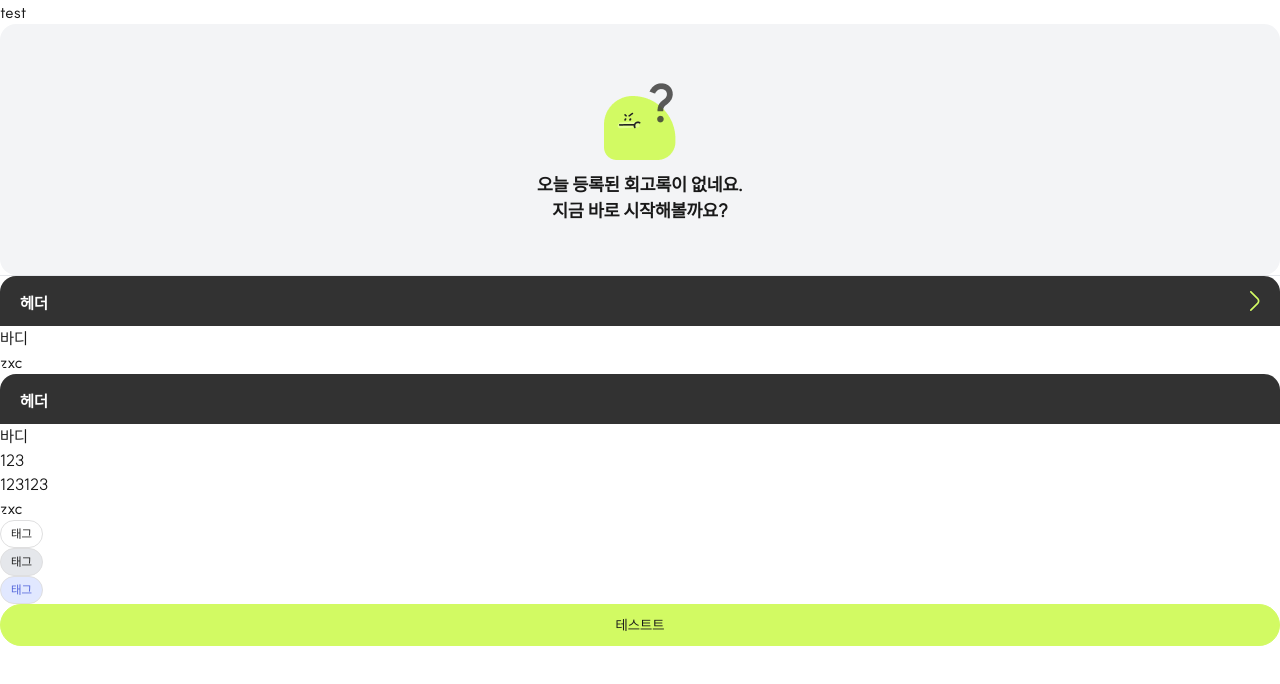
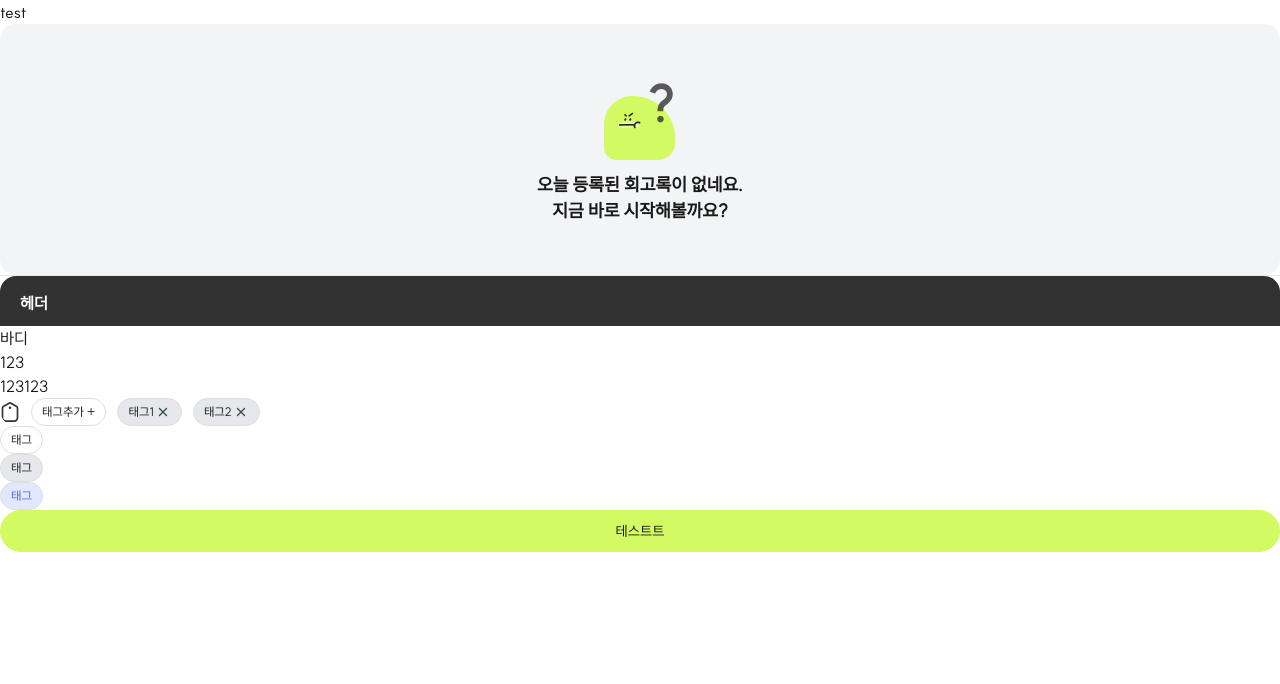
Before and after one commit to muzi55/didit, a Next.js app: page / in a window 1280 px wide. Shown: the top 684 px of the page. Built offline with nearby package versions, Linux system fonts and the light colour scheme.

Commit message:
component: DeilyCard에 TagList 추가 및 아이콘 컴포넌트 추가

```diff
--- a/src/app/_components/common/card/DailyCard.tsx
+++ b/src/app/_components/common/card/DailyCard.tsx
@@ -2,21 +2,16 @@ import Link from "next/link";
 import React from "react";
 
 import { icons } from "@/shared/libs/common/icons";
+
+import Tag from "../tag/Tag";
+import type { CardTagListProps } from "./cardType";
 
 interface DailyCardProps {
 	children: React.ReactNode;
 }
 
 export default function DailyCard({ children }: DailyCardProps) {
-	return (
-		<div>
-			{children}
-			<div>
-				{/* tag */}
-				zxc
-			</div>
-		</div>
-	);
+	return <div>{children}</div>;
 }
 
 const Header = ({
@@ -38,5 +33,23 @@ const Body = ({ children }: { children: string }) => {
 	return <div dangerouslySetInnerHTML={{ __html: children }}></div>;
 };
 
+const TagList = ({ listItem }: CardTagListProps) => {
+	return (
+		<ul className="flex items-center gap-x-[11px]">
+			<li>{icons.label}</li>
+			<li>
+				<Tag onClick={() => {}}>태그추가 +</Tag>
+			</li>
+
+			{listItem.map(el => (
+				<Tag key={el.label} onClick={el.onClick} type={"remove"} icon={true}>
+					{el.label}
+				</Tag>
+			))}
+		</ul>
+	);
+};
+
 DailyCard.Header = Header;
 DailyCard.Body = Body;
+DailyCard.TagList = TagList;
--- /dev/null
+++ b/src/app/_components/common/card/cardType.ts
@@ -0,0 +1,6 @@
+export interface CardTagListProps {
+	listItem: Array<{
+		label: string;
+		onClick: () => void;
+	}>;
+}
--- a/src/app/_components/common/tag/Tag.tsx
+++ b/src/app/_components/common/tag/Tag.tsx
@@ -7,7 +7,7 @@ interface TagProps {
 	children: React.ReactNode;
 	onClick: () => void;
 	type?: TagType;
-	icon?: React.ReactNode;
+	icon?: boolean;
 }
 
 export default function Tag({
--- a/src/app/page.tsx
+++ b/src/app/page.tsx
@@ -17,15 +17,14 @@ export default function Home() {
 
 			<DailyRecordProvider>
 				<DailyCard>
-					<DailyCard.Header href="/test">헤더</DailyCard.Header>
-					<DailyCard.Body>바디</DailyCard.Body>
-				</DailyCard>
-			</DailyRecordProvider>
-
-			<DailyRecordProvider>
-				<DailyCard>
 					<DailyCard.Header>헤더</DailyCard.Header>
 					<DailyCard.Body>{`바디 <p>123</p> <h1>123123</h1>`}</DailyCard.Body>
+					<DailyCard.TagList
+						listItem={[
+							{ label: "태그1", onClick: () => {} },
+							{ label: "태그2", onClick: () => {} },
+						]}
+					/>
 				</DailyCard>
 			</DailyRecordProvider>
 
--- a/src/shared/libs/common/icons.tsx
+++ b/src/shared/libs/common/icons.tsx
@@ -395,4 +395,29 @@ export const icons = {
 			/>
 		</svg>
 	),
+	label: (
+		<svg
+			width="20"
+			height="20"
+			viewBox="0 0 20 20"
+			fill="none"
+			xmlns="http://www.w3.org/2000/svg"
+		>
+			<g clipPath="url(#clip0_459_13225)">
+				<path
+					d="M17.0478 3.79587L10.4053 0.105034C10.2815 0.0361509 10.1421 0 10.0003 0C9.85859 0 9.7192 0.0361509 9.59533 0.105034L2.95283 3.79587C2.56316 4.01236 2.23847 4.3291 2.01239 4.71328C1.78631 5.09746 1.66706 5.5351 1.66699 5.98087V15.8334C1.66832 16.938 2.10773 17.9971 2.88884 18.7782C3.66996 19.5593 4.729 19.9987 5.83366 20H14.167C15.2717 19.9987 16.3307 19.5593 17.1118 18.7782C17.8929 17.9971 18.3323 16.938 18.3337 15.8334V5.98087C18.3336 5.5351 18.2143 5.09746 17.9883 4.71328C17.7622 4.3291 17.4375 4.01236 17.0478 3.79587ZM16.667 15.8334C16.667 16.4964 16.4036 17.1323 15.9348 17.6011C15.4659 18.07 14.83 18.3334 14.167 18.3334H5.83366C5.17062 18.3334 4.53473 18.07 4.06589 17.6011C3.59705 17.1323 3.33366 16.4964 3.33366 15.8334V5.98087C3.33329 5.8318 3.37291 5.68536 3.4484 5.55682C3.52388 5.42827 3.63246 5.32233 3.76283 5.25003L10.0003 1.7867L16.2387 5.25003C16.3689 5.32244 16.4773 5.42843 16.5526 5.55697C16.6279 5.6855 16.6674 5.83188 16.667 5.98087V15.8334Z"
+					fill="#323232"
+				/>
+				<path
+					d="M10 7.08398C10.6904 7.08398 11.25 6.52434 11.25 5.83398C11.25 5.14363 10.6904 4.58398 10 4.58398C9.30964 4.58398 8.75 5.14363 8.75 5.83398C8.75 6.52434 9.30964 7.08398 10 7.08398Z"
+					fill="#323232"
+				/>
+			</g>
+			<defs>
+				<clipPath id="clip0_459_13225">
+					<rect width="20" height="20" fill="white" />
+				</clipPath>
+			</defs>
+		</svg>
+	),
 };
```
Also changed, not shown: public/static/icons/fi-rr-label.svg (added).
